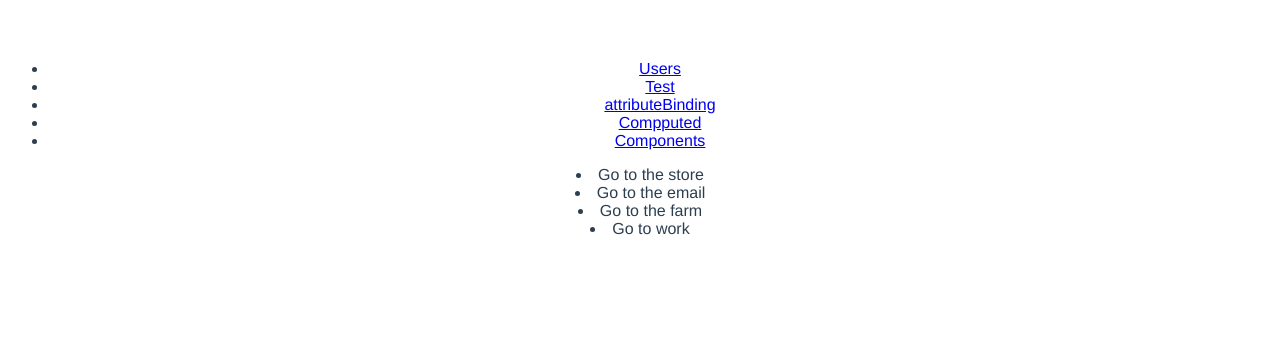
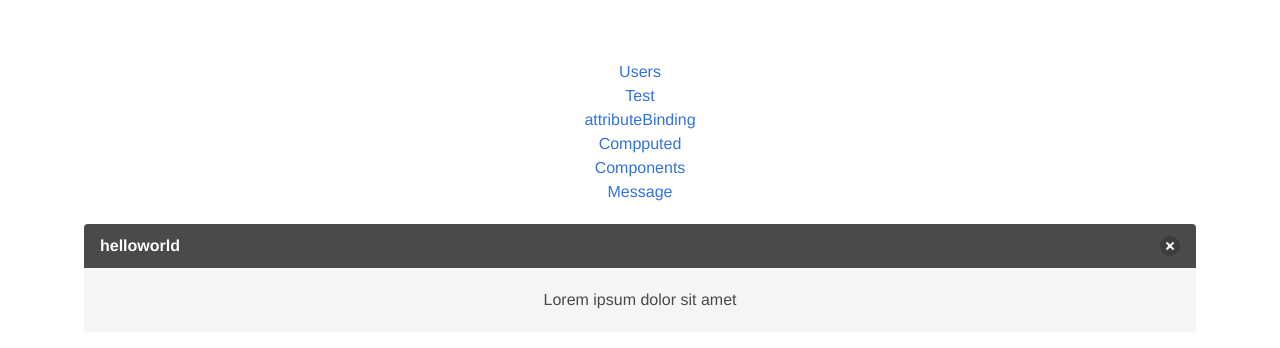
Before and after one commit to Matrix-X/vueapp, a Vue app: page /components in a window 1280 px wide. Shown: the top 348 px of the page. Built offline with nearby package versions, Linux system fonts and the light colour scheme; what vue-resource would draw is missing.

Commit message:
message component

```diff
--- a/index.html
+++ b/index.html
@@ -4,6 +4,7 @@
     <meta charset="utf-8">
     <meta name="viewport" content="width=device-width,initial-scale=1.0">
     <title>vueapp</title>
+    <link rel="stylesheet" href="https://cdnjs.cloudflare.com/ajax/libs/bulma/0.7.2/css/bulma.min.css" />
   </head>
   <body>
     <div id="app"></div>
--- a/src/App.vue
+++ b/src/App.vue
@@ -7,6 +7,7 @@
         <li><router-link to="/attributeBinding">attributeBinding</router-link></li>
         <li><router-link to="/computed">Compputed</router-link></li>
         <li><router-link to="/components">Components</router-link></li>
+        <li><router-link to="/message">Message</router-link></li>
     </ul>
     <router-view/>
   </div>
@@ -27,4 +28,5 @@ export default {
   color: #2c3e50;
   margin-top: 60px;
 }
+
 </style>
--- a/src/components/Components.vue
+++ b/src/components/Components.vue
@@ -5,7 +5,11 @@
 <template>
 
   <div class="components">
-    <task-list></task-list>
+
+    <!-- <task-list></task-list> -->
+
+    <message title="helloworld" body=" Lorem ipsum dolor sit amet "></message>
+
   </div>
 
 
@@ -17,6 +21,7 @@
 
 // add new task component
 import Vue from 'vue'
+import Message from '@/components/Message'
 
 Vue.component('task-list', {
   template:`
@@ -60,6 +65,9 @@ export default {
     },
     computed: {
 
+    },
+    components: {
+      Message
     }
 }
 
--- /dev/null
+++ b/src/components/Message.vue
@@ -0,0 +1,56 @@
+<style scoped>
+
+.container{
+  /* top right bottom left */
+  padding: 20px 20px 0px 20px;
+
+}
+
+</style>
+
+<template>
+
+  <div class="container">
+
+    <article class="message" v-show="isVisiable">
+      <div class="message-header">
+        <p>{{ title }}</p>
+        <button class="delete" aria-label="delete" @click="hideModal"></button>
+      </div>
+      <div class="message-body">{{ body }}</div>
+    </article>
+
+  </div>
+</template>
+
+<script>
+
+
+
+
+
+export default {
+    name: 'message',
+    props: {
+      title: '',
+      body: ''
+    },
+    data() {
+        return {
+          isVisiable: true
+        }
+    },
+    methods: {
+      hideModal(){
+        this.isVisiable = false;
+      }
+    },
+    created: function(){
+
+    },
+    computed: {
+
+    }
+}
+
+</script>
--- a/src/components/default.vue
+++ b/src/components/default.vue
@@ -5,10 +5,8 @@
 <template>
 
   <div class="default">
+
   </div>
-
-
-
 </template>
 
 <script>
--- a/src/router/index.js
+++ b/src/router/index.js
@@ -5,6 +5,7 @@ import Users from '@/components/Users'
 import AttributeBinding from '@/components/AttributeBinding'
 import Computed from '@/components/computed'
 import Components from '@/components/Components'
+import Message from '@/components/Message'
 // import HelloWorld from '@/components/HelloWorld'
 
 Vue.use(Router)
@@ -46,6 +47,12 @@ export default new Router({
       name: 'Components',
       component: Components,
       props: {  }
+    },
+    {
+      path: '/message',
+      name: 'Message',
+      component: Message,
+      props: {  }
     }
   ]
 })
```
Also changed, not shown: 1 other file (tests, documents, lock files or other folders).
